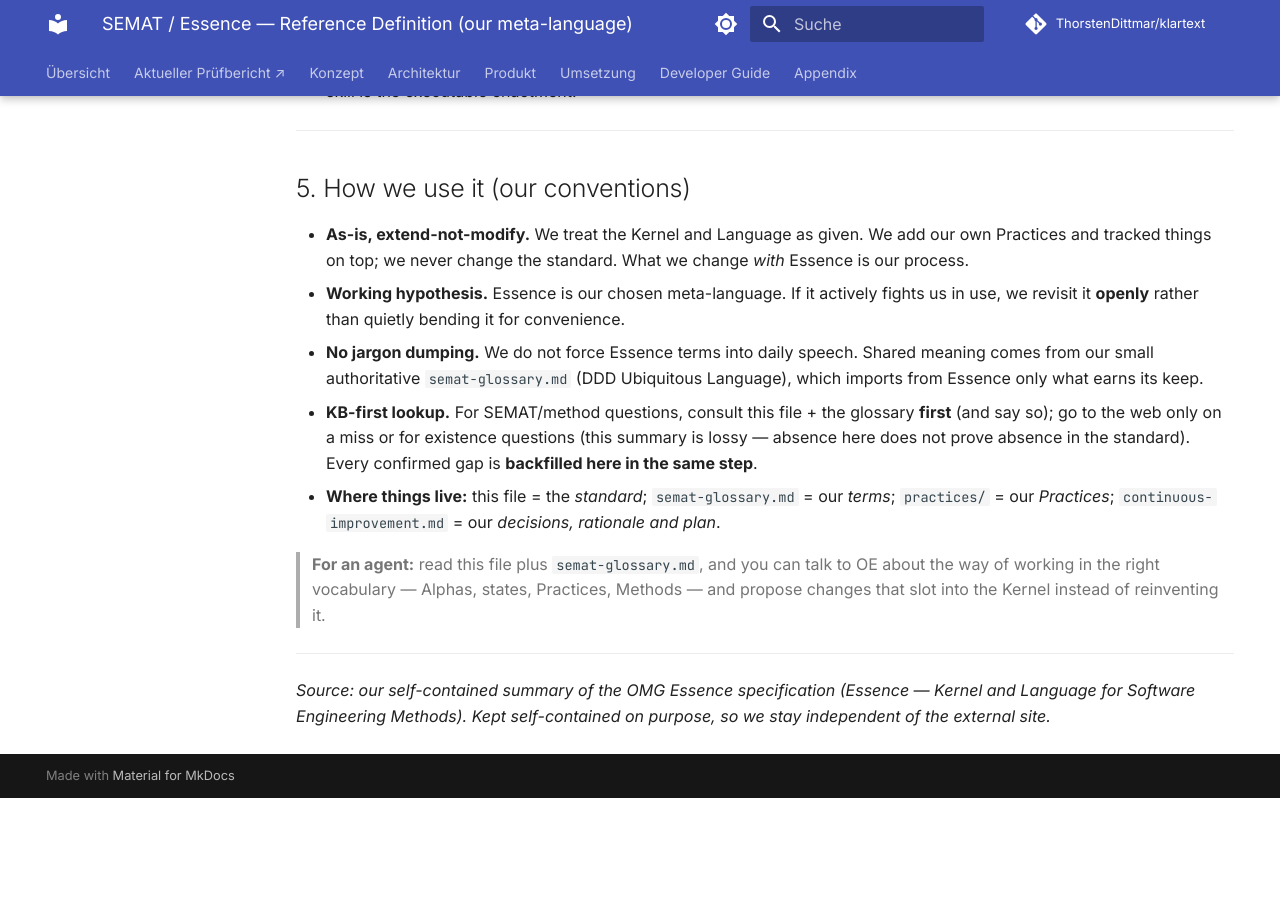
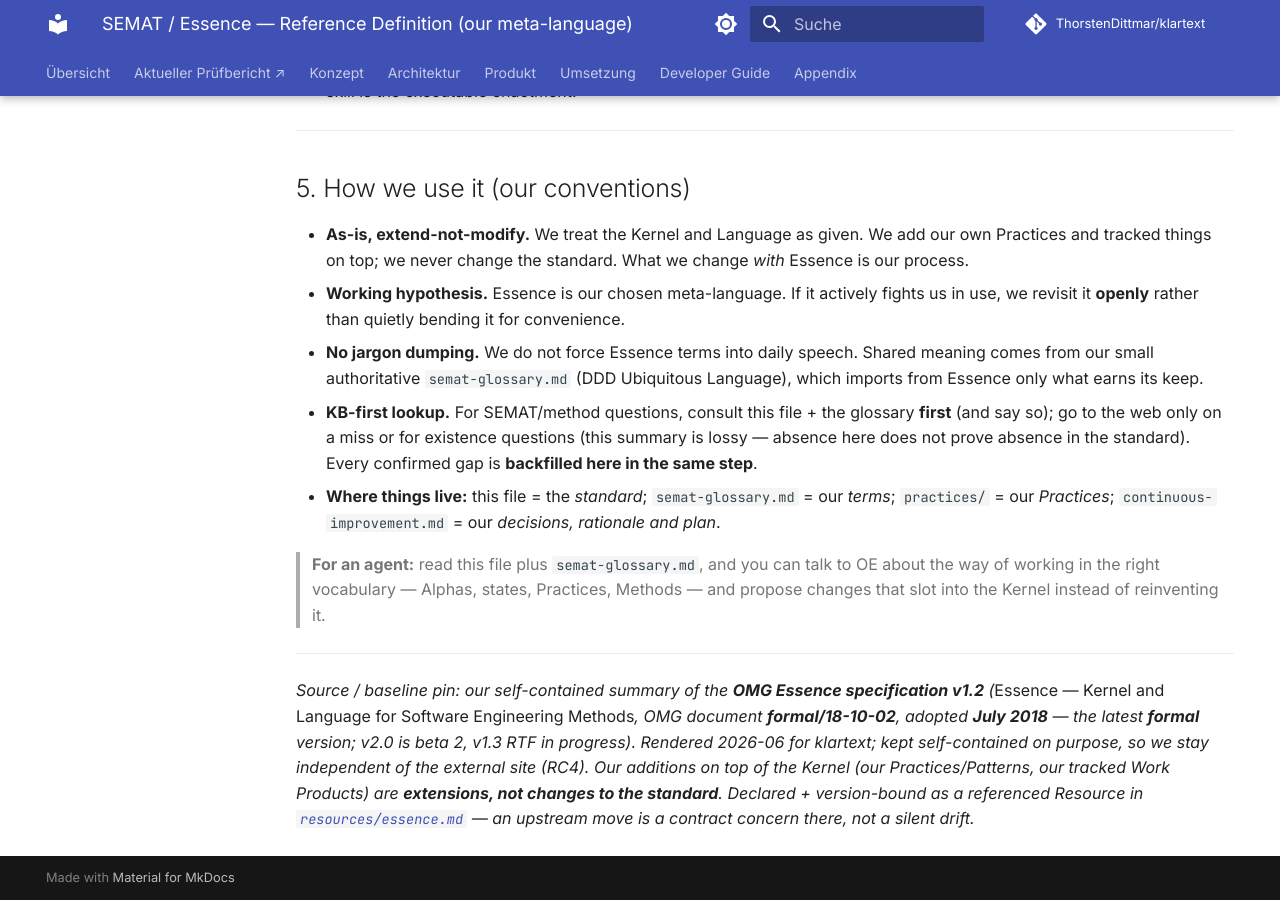
Before and after one commit to ThorstenDittmar/klartext, an MkDocs documentation site: the page built from docs/method/library/semat-definition.md, in a window 1280 px wide and 900 px high, scrolled down 3147 px. Built offline with MkDocs 1.6.1 and Material for MkDocs 9.7.7, drawn with Linux system fonts in a browser that asks for light colours; comment, search, counter and statistics services are not loaded; before the commit the page ends 3945 px from its top, so only the background shows below that.

Commit message:
docs(method): pin the Essence baseline (v1.2) + declare it as a referenced Resource
RC4-hygiene precursor to the method-seed export (#173 §3): our self-contained
Essence rendition named "OMG Essence" but pinned no edition, so divergence — against
upstream and against a consumer's adapted copy — was not derivable.

- semat-definition.md: the inline source note becomes a precise baseline pin
  (OMG Essence v1.2, formal/18-10-02, July 2018; v2.0 beta / v1.3 RTF noted).
- resources/essence.md: new L3 Resource card mirroring superpowers.md — declares
  Essence referenced-never-vendored, with a provenance & version-binding table.
  L2 dependency-contract instance to follow.

Version verified against the OMG spec page (omg.org/spec/Essence/1.2), not memory.

Agent: oe
Co-Authored-By: Claude Opus 4.8 (1M context) <noreply@anthropic.com>

```diff
--- a/docs/method/library/semat-definition.md
+++ b/docs/method/library/semat-definition.md
@@ -154,5 +154,10 @@ with its checklist. Cards make the method tangible and checkable rather than a t
 
 ---
 
-*Source: our self-contained summary of the OMG Essence specification (Essence — Kernel and Language for
-Software Engineering Methods). Kept self-contained on purpose, so we stay independent of the external site.*
+*Source / baseline pin: our self-contained summary of the **OMG Essence specification v1.2** (*Essence —
+Kernel and Language for Software Engineering Methods*, OMG document **formal/18-10-02**, adopted **July 2018**
+— the latest **formal** version; v2.0 is beta 2, v1.3 RTF in progress). Rendered 2026-06 for klartext; kept
+self-contained on purpose, so we stay independent of the external site (RC4). Our additions on top of the
+Kernel (our Practices/Patterns, our tracked Work Products) are **extensions, not changes to the standard**.
+Declared + version-bound as a referenced Resource in [`resources/essence.md`](resources/essence.md) — an
+upstream move is a contract concern there, not a silent drift.*
```
Also changed, not shown: docs/method/library/resources/essence.md (added, +66 -0 lines).
